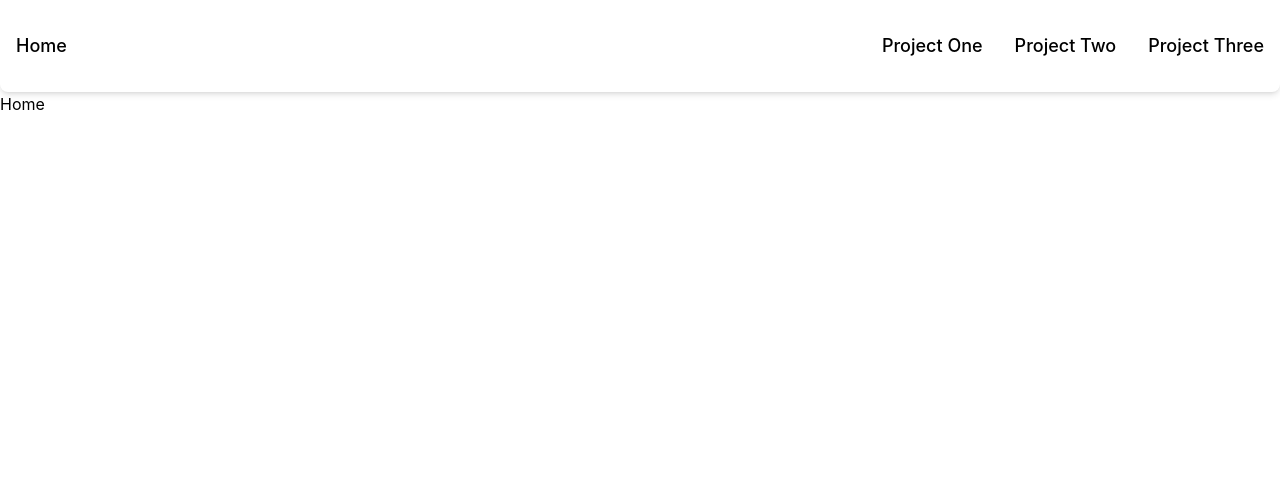
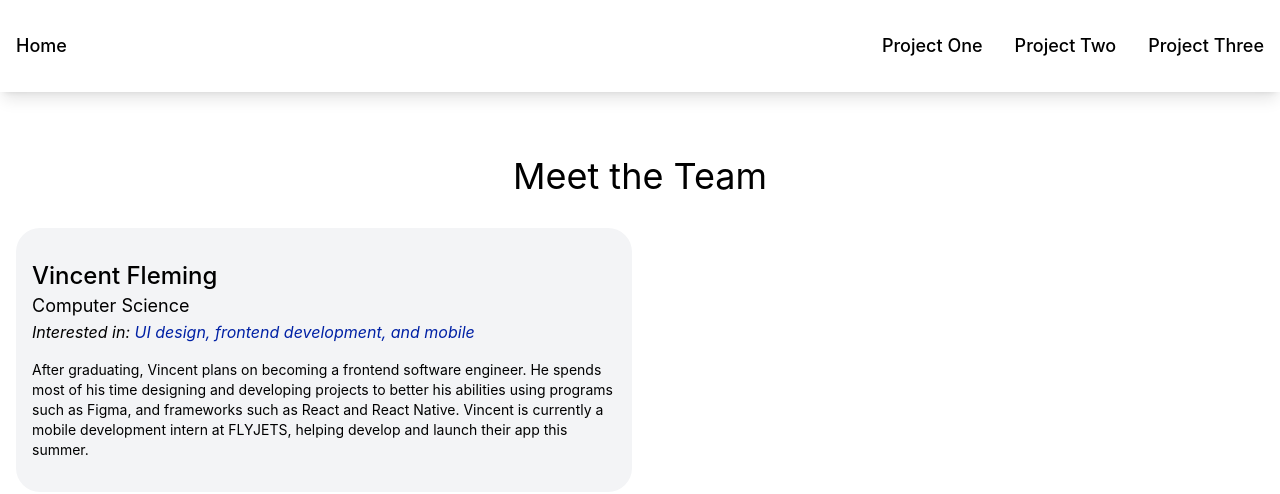
Before and after one commit to FlemingVincent/cen4721-team-website, a React (Create React App) app: page / in a window 1280 px wide. Shown: the top 494 px of the page. Built offline with nearby package versions, Linux system fonts and the light colour scheme.

Commit message:
added bio card component and updated readme

```diff
--- /dev/null
+++ b/src/components/BioCard.js
@@ -0,0 +1,24 @@
+import React from "react";
+
+function BioCard({
+  firstName = "first",
+  lastName = "last",
+  major = "major",
+  interests = "interests",
+  bio = "bio",
+}) {
+  return (
+    <div className="px-4 py-8 rounded-3xl bg-gray-100">
+      <h1 className="text-2xl capitalize font-medium">
+        {firstName} {lastName}
+      </h1>
+      <h1 className="text-lg capitalize">{major}</h1>
+      <h1 className="text-md italic">
+        Interested in: <span className="text-[#0021A5]">{interests}</span>
+      </h1>
+      <h1 className="text-sm mt-4">{bio}</h1>
+    </div>
+  );
+}
+
+export default BioCard;
--- a/src/components/Navbar.js
+++ b/src/components/Navbar.js
@@ -4,14 +4,22 @@ import { Link } from "react-router-dom";
 
 function Navbar() {
   return (
-    <div className="px-4 py-8 shadow-md rounded-b-lg flex flex-row justify-between text-lg font-medium">
+    <div className="px-4 py-8 shadow-lg flex flex-row justify-between text-lg font-medium">
       <div>
-        <Link to="/">Home</Link>
+        <Link to="/" className="hover:text-[#0021A5]">
+          Home
+        </Link>
       </div>
       <div className="flex flex-row gap-8">
-        <Link to="ProjectOne">Project One</Link>
-        <Link to="ProjectTwo">Project Two</Link>
-        <Link to="ProjectThree">Project Three</Link>
+        <Link to="ProjectOne" className="hover:text-[#0021A5]">
+          Project One
+        </Link>
+        <Link to="ProjectTwo" className="hover:text-[#0021A5]">
+          Project Two
+        </Link>
+        <Link to="ProjectThree" className="hover:text-[#0021A5]">
+          Project Three
+        </Link>
       </div>
     </div>
   );
--- a/src/pages/Home.js
+++ b/src/pages/Home.js
@@ -1,7 +1,22 @@
 import React from "react";
 
+import BioCard from "../components/BioCard";
+
 function Home() {
-  return <div>Home</div>;
+  return (
+    <div className="px-4 py-8">
+      <h1 className="text-4xl my-8 flex justify-center">Meet the Team</h1>
+      <div className="grid grid-cols-2 gap-4">
+        <BioCard
+          firstName="vincent"
+          lastName="fleming"
+          major="computer science"
+          interests="UI design, frontend development, and mobile"
+          bio="After graduating, Vincent plans on becoming a frontend software engineer. He spends most of his time designing and developing projects to better his abilities using programs such as Figma, and frameworks such as React and React Native. Vincent is currently a mobile development intern at FLYJETS, helping develop and launch their app this summer."
+        />
+      </div>
+    </div>
+  );
 }
 
 export default Home;
```
Also changed, not shown: 1 other file (tests, documents, lock files or other folders).
